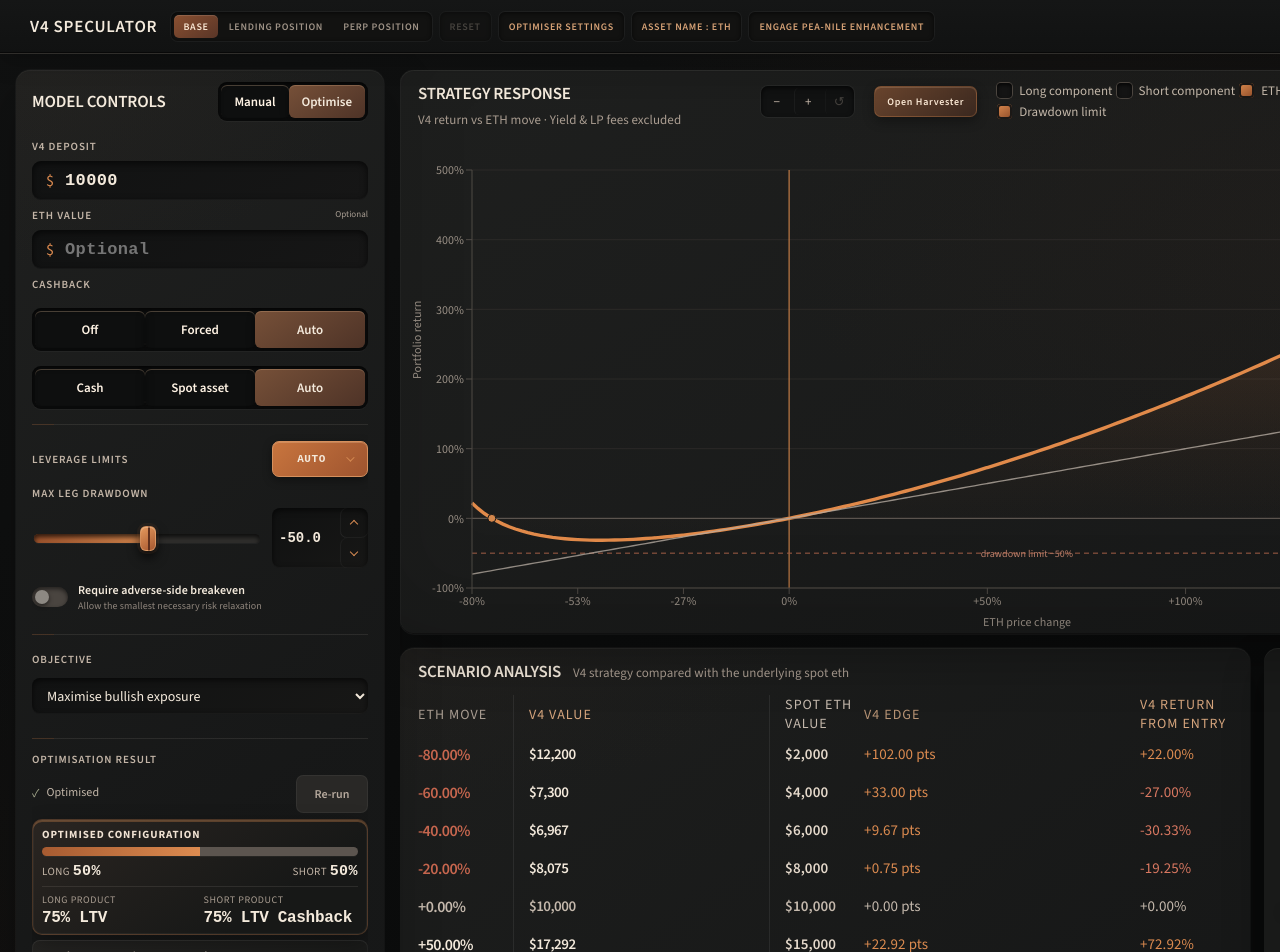
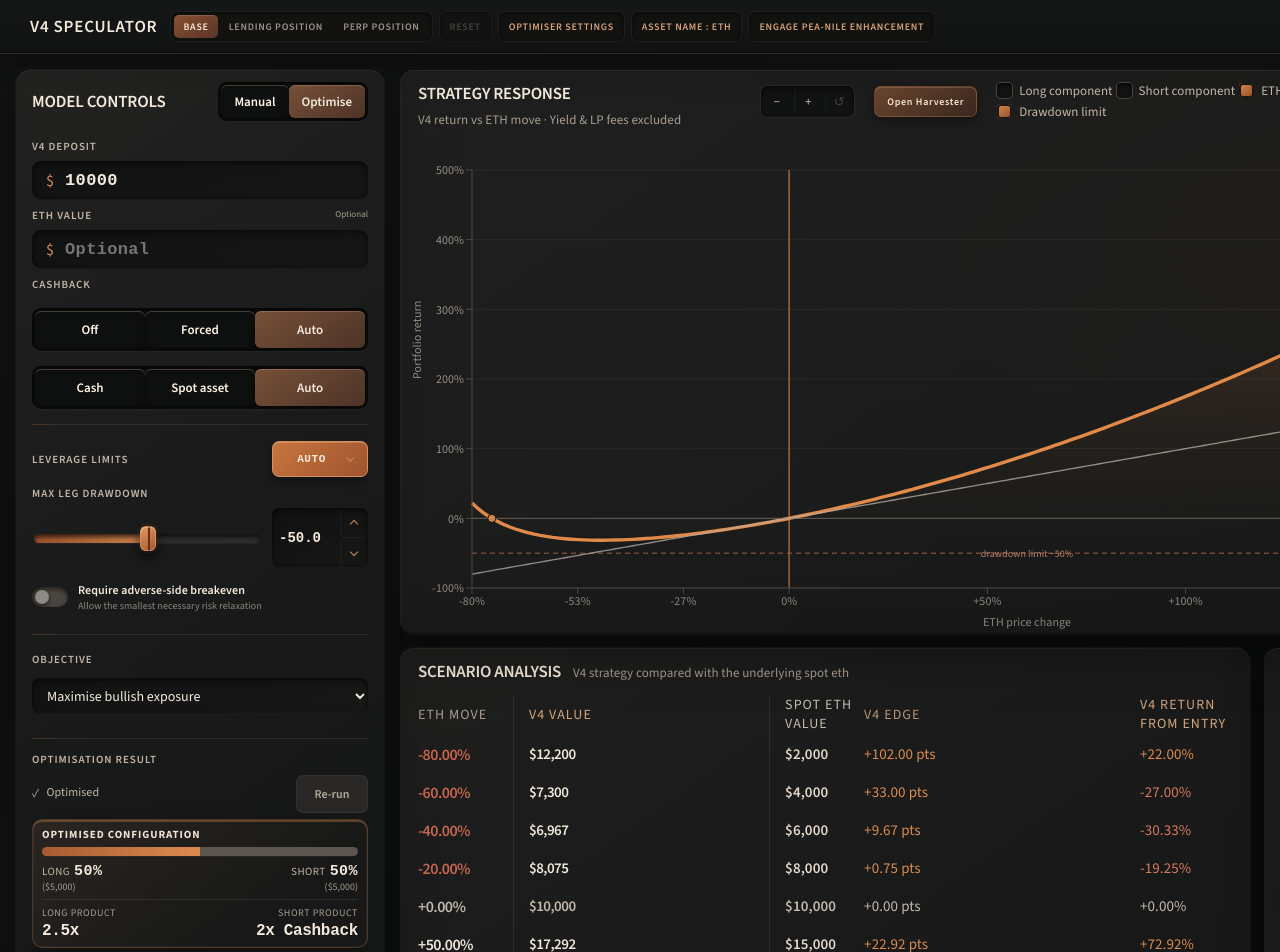
Before and after one commit to Scuttl-E/v4-speculator-calculator, a React (Vite) app: page / in a window 1280 px wide. Shown: the top 952 px of the page. Built offline with nearby package versions, Linux system fonts and the light colour scheme.

Commit message:
Refine comparison UI and product labels

```diff
--- a/src/App.tsx
+++ b/src/App.tsx
@@ -848,7 +848,7 @@ function ChartTooltip({
     metrics.push({ key: "perp", label: "PERP POSITION", edgeLabel: "PERP", icon: "perp", returnValue: perpLiquidated ? null : perpReturn, dollarValue: perpLiquidated ? null : perpPositionValue(p, perpPosition), liquidated: perpLiquidated });
   }
   if (showSpot) {
-    metrics.push({ key: "spot", label: `HELD ${assetLabel}`, edgeLabel: assetLabel, icon: "slate", returnValue: p - 1, dollarValue: config.deposit * p });
+    metrics.push({ key: "spot", label: `SPOT ${assetLabel}`, edgeLabel: assetLabel, icon: "slate", returnValue: p - 1, dollarValue: config.deposit * p });
   }
   if (showLong) {
     const value = portfolioReturn(p, { ...config, longAllocation: 1 }) + 1;
@@ -1268,8 +1268,10 @@ export default function App() {
         ? displayDebtPosition.assetPrice
         : displayPerpState.assetPrice;
     return {
-      longCapital: config.deposit * config.longAllocation * (config.longMode === "2.5x-looped" ? 1.5 : 1),
-      shortCapital: config.deposit * (1 - config.longAllocation) * (config.shortMode === "2.5x-looped" ? 1.5 : 1),
+      // Keep the user's own capital distinct from the additional capital retained
+      // inside the 2.5x product, which is shown on its own line below.
+      longCapital: config.deposit * config.longAllocation,
+      shortCapital: config.deposit * (1 - config.longAllocation),
       loopedLongCapital: config.deposit * longLooped,
       loopedShortCapital: config.deposit * shortLooped,
       recycledLongCapital: 0,
@@ -2018,7 +2020,7 @@ export default function App() {
                 <em>%</em>
               </label>
             </div>
-            <p>V4 products remain capped at 75% LTV.</p>
+            <p>V4 products remain capped at 2.5x.</p>
           </section>
         </div>
       )}
@@ -2116,10 +2118,10 @@ export default function App() {
                     </div>
                   </div>
                   <div className="equation-stack">
-                    <code>L<sub>50% LTV</sub>(p) = p</code>
+                    <code>L<sub>2x</sub>(p) = p</code>
                     <code>L<sub>cashback,cash</sub>(p) = 0.5 + 0.5p<sup>2</sup></code>
                     <code>L<sub>cashback,spot</sub>(p) = 0.5p + 0.5p<sup>2</sup></code>
-                    <code>L<sub>75% LTV</sub>(p) = p<sup>2</sup></code>
+                    <code>L<sub>2.5x</sub>(p) = p<sup>2</sup></code>
                   </div>
                 </section>
 
@@ -2132,10 +2134,10 @@ export default function App() {
                     </div>
                   </div>
                   <div className="equation-stack">
-                    <code>S<sub>50% LTV</sub>(p) = S<sub>m=1</sub>(p)</code>
+                    <code>S<sub>2x</sub>(p) = S<sub>m=1</sub>(p)</code>
                     <code>S<sub>cashback,cash</sub>(p) = 0.5 + 0.5S<sub>m=2</sub>(p)</code>
                     <code>S<sub>cashback,spot</sub>(p) = 0.5p + 0.5S<sub>m=2</sub>(p)</code>
-                    <code>S<sub>75% LTV</sub>(p) = S<sub>m=2</sub>(p)</code>
+                    <code>S<sub>2.5x</sub>(p) = S<sub>m=2</sub>(p)</code>
                   </div>
                 </section>
               </div>
@@ -2143,12 +2145,12 @@ export default function App() {
               <section className="maths-assumptions">
                 <div>
                   <small>USER-FACING PRODUCTS</small>
-                  <strong>50% LTV</strong>
-                  <strong>75% LTV Cashback</strong>
-                  <strong>75% LTV</strong>
+                  <strong>2x</strong>
+                  <strong>2x Cashback</strong>
+                  <strong>2.5x</strong>
                   <small>MODEL PAYOFF EXPONENT</small>
-                  <strong>50% LTV → m = 1.00</strong>
-                  <strong>75% LTV → m = 2.00</strong>
+                  <strong>2x → m = 1.00</strong>
+                  <strong>2.5x → m = 2.00</strong>
                 </div>
                 <div>
                   <small>MODEL ASSUMPTIONS</small>
@@ -2160,7 +2162,7 @@ export default function App() {
                     </li>
                     <li>
                       On either side, Cashback partitions the eligible curve once;
-                      the 75% LTV product keeps the complete eligible curve in V4. Nothing is recursively layered.
+                      the 2.5x product keeps the complete eligible curve in V4. Nothing is recursively layered.
                     </li>
                     <li>Price-only, static and path-independent.</li>
                     <li>
@@ -2202,6 +2204,11 @@ export default function App() {
               </button>
             </div>
           </div>
+          {comparisonMode !== "base" && (
+            <p className="comparison-mode-explainer">
+              Assess whether moving your position's current equity into V4 could improve performance.
+            </p>
+          )}
           <div
             className="rail-scroll"
             ref={railScrollRef}
@@ -2255,7 +2262,7 @@ export default function App() {
               </label>
             </section>
             <section className="compact-control derived-deposit">
-              <label className="field-label">V4 DEPOSIT <small>Derived from net equity</small></label>
+              <label className="field-label">V4 DEPOSIT <small>— Derived from net equity</small></label>
               <div className="deposit-input"><span>$</span><NumericInput value={Math.max(0, pendingConfig.deposit)} onValueChange={() => undefined} readOnly aria-label="Derived V4 deposit" /></div>
             </section>
             </>}
@@ -2289,7 +2296,7 @@ export default function App() {
                 </label>
               </section>
               <section className="compact-control derived-deposit">
-                <label className="field-label">V4 DEPOSIT <small>Derived from current equity</small></label>
+                <label className="field-label">V4 DEPOSIT <small>— Derived from net equity</small></label>
                 <div className="deposit-input"><span>$</span><NumericInput value={Math.max(0, pendingConfig.deposit)} onValueChange={() => undefined} readOnly aria-label="Derived V4 deposit" /></div>
               </section>
             </>}
@@ -2505,7 +2512,7 @@ export default function App() {
               <section>
                 <div className="section-label">
                   <b>LEVERAGE</b>
-                  <span>Up to 75% LTV</span>
+                  <span>Up to 2.5x</span>
                 </div>
                 <label className="field-label">LONG PRODUCT</label>
                 <div className="segments wide cashback-segments product-mode-segments">
@@ -2533,13 +2540,13 @@ export default function App() {
                     {leverageLimitsExpanded && <div className="leverage-limit-editor">
                       <label className="field-label">LONG</label>
                       <div className="segments wide cashback-segments">
-                        <button className={longLtvLimit < maxLtv ? "on" : ""} onClick={() => setLongLtvLimit(50)}>50% LTV</button>
-                        <button className={longLtvLimit >= maxLtv ? "on" : ""} onClick={() => setLongLtvLimit(maxLtv)}>75% LTV</button>
+                        <button className={longLtvLimit < maxLtv ? "on" : ""} onClick={() => setLongLtvLimit(50)}>2x</button>
+                        <button className={longLtvLimit >= maxLtv ? "on" : ""} onClick={() => setLongLtvLimit(maxLtv)}>2.5x</button>
                       </div>
                       <label className="field-label">SHORT</label>
                       <div className="segments wide cashback-segments">
-                        <button className={shortLtvLimit < maxLtv ? "on" : ""} onClick={() => setShortLtvLimit(50)}>50% LTV</button>
-                        <button className={shortLtvLimit >= maxLtv ? "on" : ""} onClick={() => setShortLtvLimit(maxLtv)}>75% LTV</button>
+                        <button className={shortLtvLimit < maxLtv ? "on" : ""} onClick={() => setShortLtvLimit(50)}>2x</button>
+                        <button className={shortLtvLimit >= maxLtv ? "on" : ""} onClick={() => setShortLtvLimit(maxLtv)}>2.5x</button>
                       </div>
                       <button type="button" className="reset-leverage-limits" onClick={() => { setLongLtvLimit(maxLtv); setShortLtvLimit(maxLtv); setLeverageLimitsExpanded(false); }}>RESET TO AUTO</button>
                     </div>}
@@ -2826,10 +2833,12 @@ export default function App() {
                     </div>
                     <small>
                       <span>
-                        LONG <b>{(lastRun.result.longAllocation * 100).toFixed(0)}%</b>
+                        <em>LONG <b>{(lastRun.result.longAllocation * 100).toFixed(0)}%</b></em>
+                        <i>({money(lastRun.result.deposit * lastRun.result.longAllocation)})</i>
                       </span>
                       <span>
-                        SHORT <b>{((1 - lastRun.result.longAllocation) * 100).toFixed(0)}%</b>
+                        <em>SHORT <b>{((1 - lastRun.result.longAllocation) * 100).toFixed(0)}%</b></em>
+                        <i>({money(lastRun.result.deposit * (1 - lastRun.result.longAllocation))})</i>
                       </span>
                     </small>
                   </div>
@@ -2907,7 +2916,7 @@ export default function App() {
                   <b className="degen-recycled-value">+{money(positionBreakdown.recycledIntoV4)}</b>
                 </>}
                 {positionBreakdown.cashOutAmount > 0 && <>
-                  <span>{config.cashbackMode === "spot" ? "CASHBACK IN SPOT" : "CASHBACK"}</span>
+                  <span>{config.cashbackMode === "spot" ? <>CASHBACK CONVERTED<br />TO {assetLabelUpper}</> : "CASHBACK"}</span>
                   {config.cashbackMode === "cash" ? (
                     <b className="cashback-cash-value">{money(positionBreakdown.cashOutAmount)}</b>
                   ) : (
@@ -2939,7 +2948,7 @@ export default function App() {
               <div>
                 <b>STRATEGY RESPONSE</b>
                 <span>
-                  V4 return vs {assetLabelUpper} move · Yield &amp; LP fees excluded
+                  V4 return vs {comparisonMode === "lending" ? "Lending Position" : comparisonMode === "perp" ? "Perp Position" : `${assetLabelUpper} move`} · Yield &amp; LP fees excluded
                 </span>
               </div>
               <div className="chart-controls">
--- a/src/model/v4Math.ts
+++ b/src/model/v4Math.ts
@@ -8,7 +8,7 @@ export const clampV4Ltv = (ltv:number) => ltv >= .625 ? .75 : .5;
 export const payoffExponent = (ltv:number) => .5 / (1-ltv);
 export const MAX_V4_PAYOFF_EXPONENT = payoffExponent(MAX_V4_LTV);
 export const MAX_V4_LEVERAGE_FACTOR = peapodsLeverageFactor(MAX_V4_LTV);
-export const longModeLabel = (mode: LongV4Mode) => mode === "2x" ? "50% LTV" : mode === "2.5x-cashback" ? "75% LTV Cashback" : "75% LTV";
+export const longModeLabel = (mode: LongV4Mode) => mode === "2x" ? "2x" : mode === "2.5x-cashback" ? "2x Cashback" : "2.5x";
 export const shortModeLabel = (mode: ShortV4Mode) => longModeLabel(mode);
 export const validP = (p: number) => Math.max(0.000001, p);
 
--- a/src/styles.css
+++ b/src/styles.css
@@ -2271,6 +2271,11 @@ body {
   color: var(--cream);
   font-size: 15px;
 }
+.optimisation-result .optimised-allocation small > span { display: flex; flex-direction: column; }
+.optimisation-result .optimised-allocation small > span:last-child { align-items: flex-end; text-align: right; }
+.optimisation-result .optimised-allocation small em { display: flex; align-items: baseline; gap: 4px; font-style: normal; }
+.optimisation-result .optimised-allocation small i { color: #a99d91; font-size: 10px; font-style: normal; letter-spacing: 0; }
+.optimisation-result .optimised-values > span:last-child { text-align: right; align-items: flex-end; }
 .optimisation-result .optimised-values {
   margin-top: 11px;
   padding-top: 10px;
@@ -2299,6 +2304,8 @@ body {
   grid-template-columns: minmax(0, 1fr) 350px;
   grid-template-rows: minmax(360px, 1fr) auto;
 }
+/* Reserve one complete default Position Breakdown on the Electron desktop. */
+main.desktop-app .workspace { grid-template-rows: minmax(360px, 1fr) minmax(480px, auto); }
 .workspace > .chart-panel { grid-column: 1 / -1; grid-row: 1; }
 .workspace > .scenarios { grid-column: 1; grid-row: 2; }
 .workspace > .readouts {
@@ -2366,7 +2373,9 @@ body {
 .debt-summary-grid { display: grid; grid-template-columns: repeat(2, minmax(0, 1fr)); gap: 7px 10px; margin-top: 8px; }
 .debt-summary-grid span { display: flex; flex-direction: column; gap: 2px; color: #a99e93; font-size: 9px; letter-spacing: .04em; }
 .debt-summary-grid b { color: var(--cream); font: 600 12px var(--mono); letter-spacing: 0; }
-.derived-deposit .field-label { display: flex; justify-content: space-between; }
+.comparison-mode-explainer { align-self: stretch; margin: 5px 0 0; padding: 0; color: #a99e93; font-size: 11px; line-height: 1.35; text-align: left; }
+.comparison-mode-explainer + .rail-scroll .capital-settlement { padding-top: 8px; }
+.derived-deposit .field-label { display: flex; align-items: baseline; justify-content: flex-start; gap: 4px; }
 .derived-deposit .field-label small { color: #a99e93; font-size: 9px; font-weight: 400; letter-spacing: 0; text-transform: none; }
 .base-asset-value .field-label { display: flex; justify-content: space-between; }
 .base-asset-value .field-label small { color: #a99e93; font-size: 9px; font-weight: 400; letter-spacing: 0; text-transform: none; }
@@ -2807,6 +2816,10 @@ body {
 .workspace > .readouts.analytical-panel .summary-risk .analytical-primary {
   color: #dd7559;
 }
+.workspace > .readouts.analytical-panel > .analytical-panel-scroll > .summary-risk {
+  padding-block: 9px;
+}
+.workspace > .readouts.analytical-panel .summary-risk h3 { margin-bottom: 5px; }
 .drawdown-summary-row {
   display: grid;
   grid-template-columns: minmax(0, 1fr) auto;
```
Also changed, not shown: 1 other file (tests, documents, lock files or other folders).
